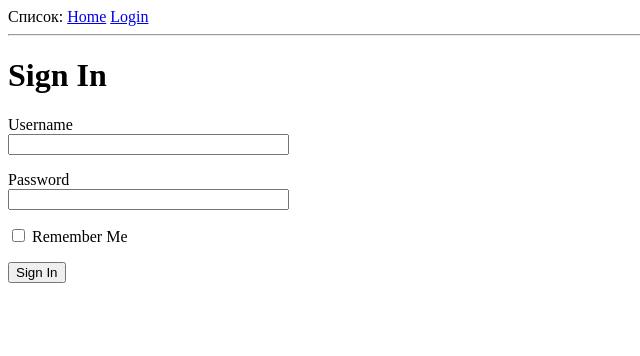
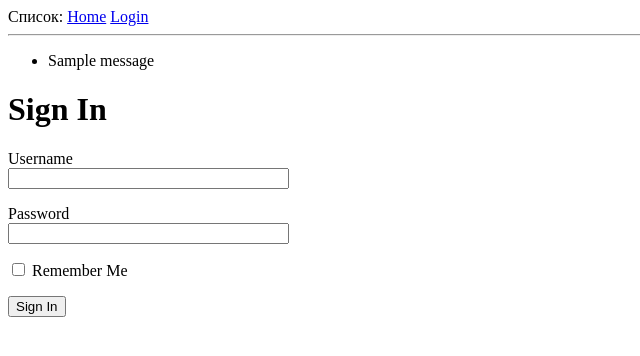
Before and after one commit to DmitriyChuprin/Todo, a Flask app: page /login in a window 1280 px wide. Shown: the top 356 px of the page, without its empty margins (0-640 px from the left). Run offline with Flask 2, Linux system fonts and the light colour scheme; one stand-in notice (Sample message) is shown.

Commit message:
third commit

```diff
--- a/app/templates/base.html
+++ b/app/templates/base.html
@@ -13,6 +13,15 @@
             <a href="{{ url_for('login') }}">Login</a>
         </div>
         <hr>
+        {% with messages = get_flashed_messages() %}
+        {% if messages %}
+        <ul>
+            {% for message in messages %}
+            <li>{{ message }}</li>
+            {% endfor %}
+        </ul>
+        {% endif %}
+        {% endwith %}
         {% block content %}{% endblock %}
     </body>
 </html>
--- a/app/templates/login.html
+++ b/app/templates/login.html
@@ -6,8 +6,12 @@
         {{ form.hidden_tag() }}
         <p>
             {{ form.username.label }}<br>
-            {{ form.username(size=32) }}
+            {{ form.username(size=32) }}<br>
+            {% for error in form.username.errors %}
+            <span style="color: red;">[{ error }}]</span>
+            {% endfor %}
         </p>
+
         <p>
             {{ form.password.label }}<br>
             {{form.password(size=32) }}
```
Also changed, not shown: 1 other file.
